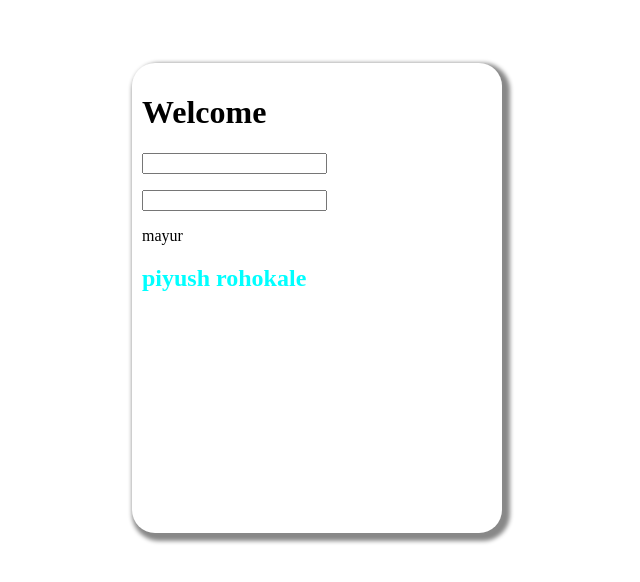
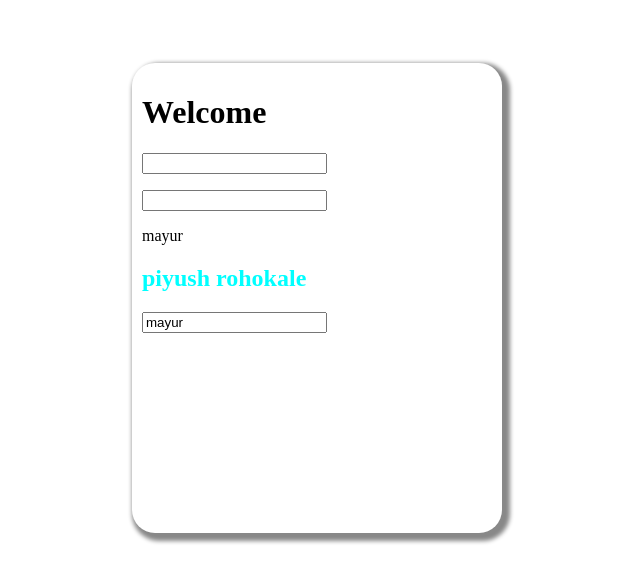
Before and after one commit to mayurrohokale/practice_repo, an Angular app: page / in a window 1280 px wide. Shown: the part 102-684 px from the top of the page, without its empty margins (323-963 px from the left). Built offline with nearby package versions, Linux system fonts and the light colour scheme.

Commit message:
property binding

```diff
--- a/src/app/app.component.html
+++ b/src/app/app.component.html
@@ -2,7 +2,8 @@
     <h1>Welcome</h1>
     <p><input type="text" name="" id=""></p>
     <p><input type="text"></p>
-{{val}}
+    {{val}}
     <h2>piyush rohokale</h2>
+    <input type="text" [value]="val">
 
 </div>
```
Also changed, not shown: src/app/app.component.css (line endings or trailing spaces).
